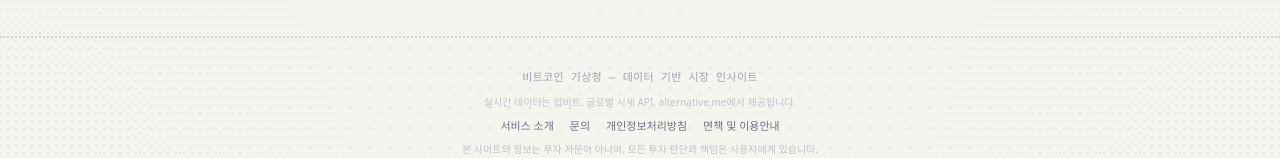
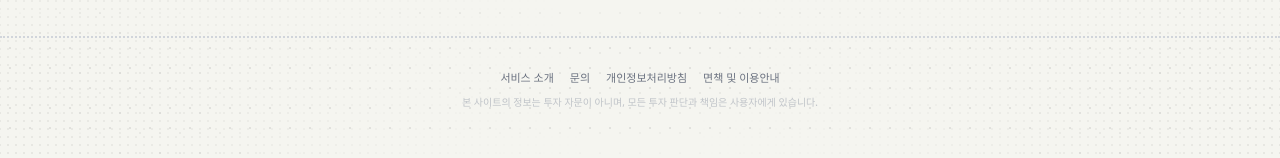
Before and after one commit to yprite/bitflow, a Next.js app: page / in a window 1280 px wide. Shown: the part 607-765 px from the top of the page. Built offline with nearby package versions, Linux system fonts and the light colour scheme; no server answers.

Commit message:
chore: trim redundant footer copy

```diff
--- a/src/app/layout.tsx
+++ b/src/app/layout.tsx
@@ -145,12 +145,6 @@ export default function RootLayout({
         </main>
         <footer className="dot-border-t mt-12 relative z-10 dot-grid-sparse">
           <div className="max-w-3xl mx-auto px-4 py-8 text-center space-y-2">
-            <p className="text-[11px] text-dot-muted font-mono tracking-wide">
-              {SITE_NAME} — 데이터 기반 시장 인사이트
-            </p>
-            <p className="text-[10px] text-dot-muted/60">
-              실시간 데이터는 업비트, 글로벌 시세 API, alternative.me에서 제공됩니다.
-            </p>
             <div className="flex flex-wrap items-center justify-center gap-x-4 gap-y-2 text-[11px] text-dot-sub">
               <a href="/about" className="hover:text-dot-accent transition">서비스 소개</a>
               <a href="/contact" className="hover:text-dot-accent transition">문의</a>
```
